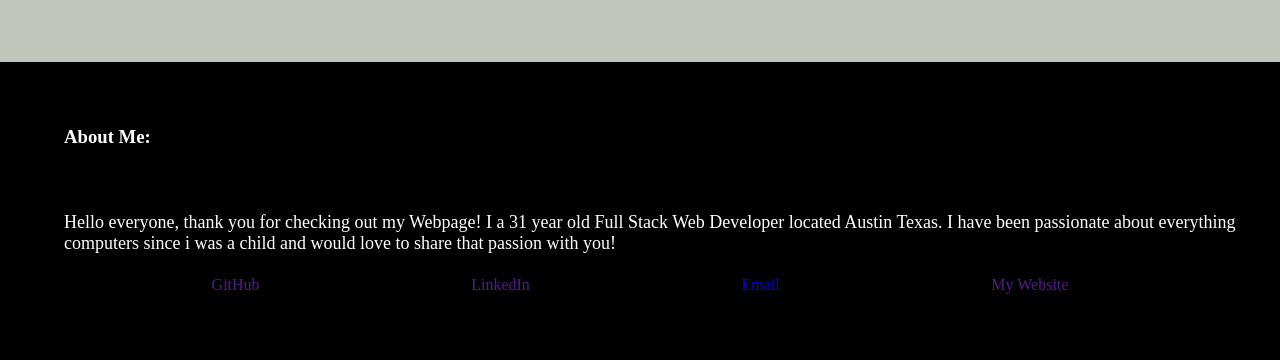
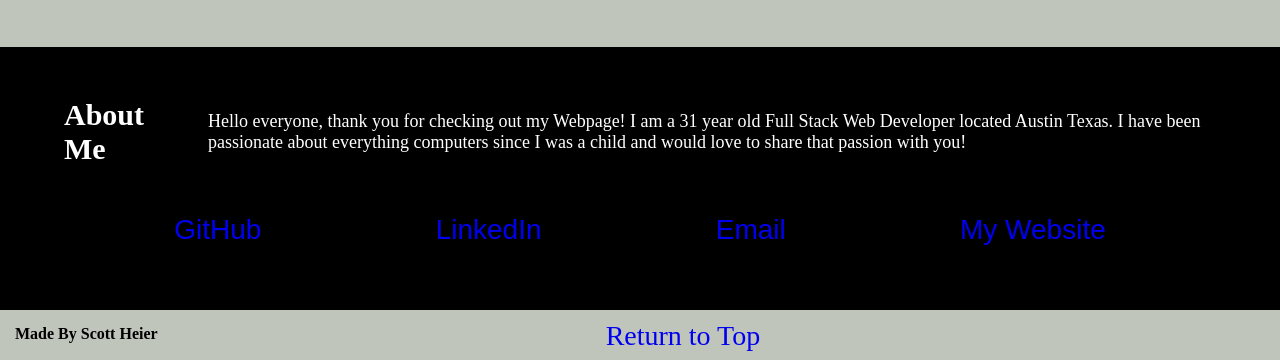
Before and after one commit to Azariill/my-portfolio, a plain HTML site: page index.html in a window 1280 px wide. Shown: the part 2382-2742 px from the top of the page. Drawn offline with Linux system fonts and the light colour scheme.

Commit message:
added new features

```diff
--- a/assets/stylesheets/stylesheet.css
+++ b/assets/stylesheets/stylesheet.css
@@ -107,7 +107,7 @@ header a {
 /* Projects heading | heading div code */
 .projects-h2{
     width: 100%;
-    height: 125px;
+    height: 110px;
     background: rgb(167, 167, 167);
 
 }
@@ -116,7 +116,7 @@ header a {
     width: 100%;
     font-size: 68px;
     padding-left: 38%;
-    padding-top: 2%;
+    padding-top: 1%;
     color: rgb(43, 40, 40);
     font-family: 'Franklin Gothic Medium', 'Arial Narrow', Arial, sans-serif;
 
@@ -126,7 +126,7 @@ header a {
     content: "";
     display: block;
     border: .5px solid rgb(255, 255, 255);
-    margin-right: 62%;
+    margin-right: 68%;
     opacity: .3;
 }
 
@@ -212,6 +212,9 @@ header a {
     flex-direction: column;
     padding-bottom: 5%;
 }
+.about-me{
+    display: flex;
+}
 .about-me p{
     padding-left: 5%;
     padding-top: 5%;
@@ -219,13 +222,40 @@ header a {
     color: white;
 }
 
+.contact-lis ul li{
+    margin-top: 2%;
+    font-size: 28px;
+    font-family:sans-serif
+}
+
 .about-me h3{
     color: white;
-    padding-top: 5%;
+    padding-top: 4%;
     padding-left: 5%;
+    font-size: 30px;
 }
 
 .contact-me ul{
     display: flex;
     justify-content: space-evenly;
 }
+
+
+
+footer{
+    background-color: rgb(192 197 188);
+    height: 50px;
+    width: 100%;
+    display: flex;
+}
+
+footer h4{
+    margin-left: 15px;
+    margin-top: 15px;
+}
+
+footer p{
+    margin-left: 35%;
+    margin-top: 10px;
+    font-size: 28px
+}
--- a/index.html
+++ b/index.html
@@ -5,7 +5,7 @@
     <meta http-equiv="X-UA-Compatible" content="IE=edge">
     <meta name="viewport" content="width=device-width, initial-scale=1.0">
     <link rel="stylesheet" href="assets/stylesheets/stylesheet.css">
-    <title>Scott's Portfolio</title>
+    <title>Scott Heier</title>
 </head>
 <!-- Main Body -->
 <body>
@@ -18,8 +18,7 @@
                 <ul>
                     <li><a href="#my-projects">My Projects</a></li>
                     <li><a href="#about-me">About Me</a></li>
-                    <li><a href="">Social Media</a></li>
-                    <li><a href="">Contact Me</a></li>
+                    <li><a href="#contact-me">Contact Me</a></li>
                 </ul>
 
         </div>
@@ -30,7 +29,7 @@
     <section class="hero-section">
 
 
-        <div class="hero-content" id="about-me">
+        <div class="hero-content" >
 
             <h2>Welcome to my Portfolio</h2>
             <p>Full Stack Web Developer located in Austin Texas.</p>
@@ -102,29 +101,35 @@
 </section>
 
 <section class="contact-me" id="contact-me">
-    <article class="about-me">
-        <h3> About Me: </h3>
+    <article class="about-me" id="about-me">
+        <h3> About Me </h3>
         <p> Hello everyone, thank you for checking out my Webpage!
-        I a 31 year old Full Stack Web Developer located Austin Texas.
-        I have been passionate about everything computers since i was a child and would love to share that passion with you! </p>
+        I am a 31 year old Full Stack Web Developer located Austin Texas.
+        I have been passionate about everything computers since I was a child and would love to share that passion with you! </p>
     </article>
 
     <div>
         <div class="contact-h3">
             <h3>Reach out to me: </h3>
         </div>
-        <div class="contact-lis">
+        <div class="contact-lis" id="contact-me">
             <ul>
-                <li><a href="">GitHub</a></li>
-                <li><a href="">LinkedIn</a></li>
+                <li><a href="https://github.com/Azariill">GitHub</a></li>
+                <li><a href="https://www.linkedin.com/in/scott-heier-224a40224/">LinkedIn</a></li>
                 <li><a href="mailto:Heierms@gmail.com">Email</a></li>
-                <li><a href="">My Website</a></li>
+                <li><a href="https://azariill.github.io/my-portfolio/">My Website</a></li>
 
             </ul>
         </div>
     </div>
 </section>
 
+<footer>
+    <h4>Made By Scott Heier</h4>
+    <p><a href="#">Return to Top</a></p>
+
+</footer>
+
 
 </body>
 </html>
```
